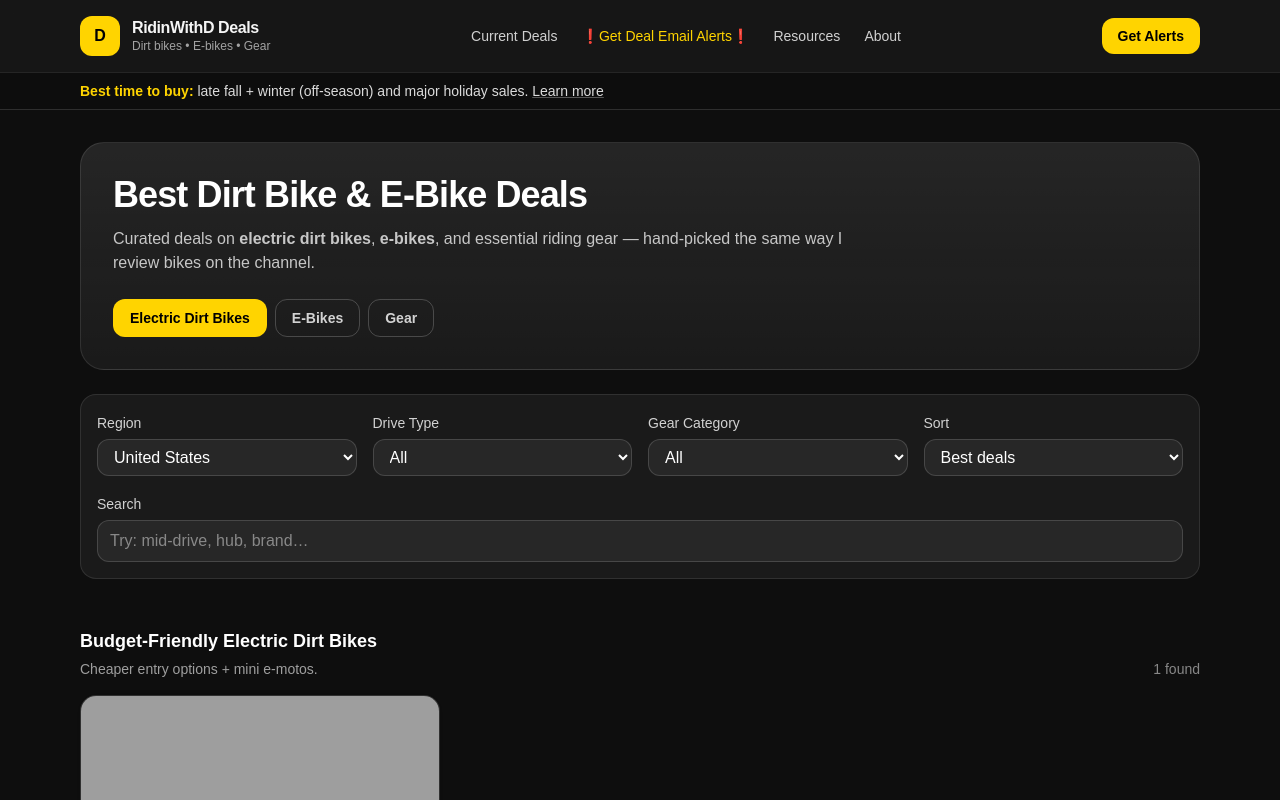
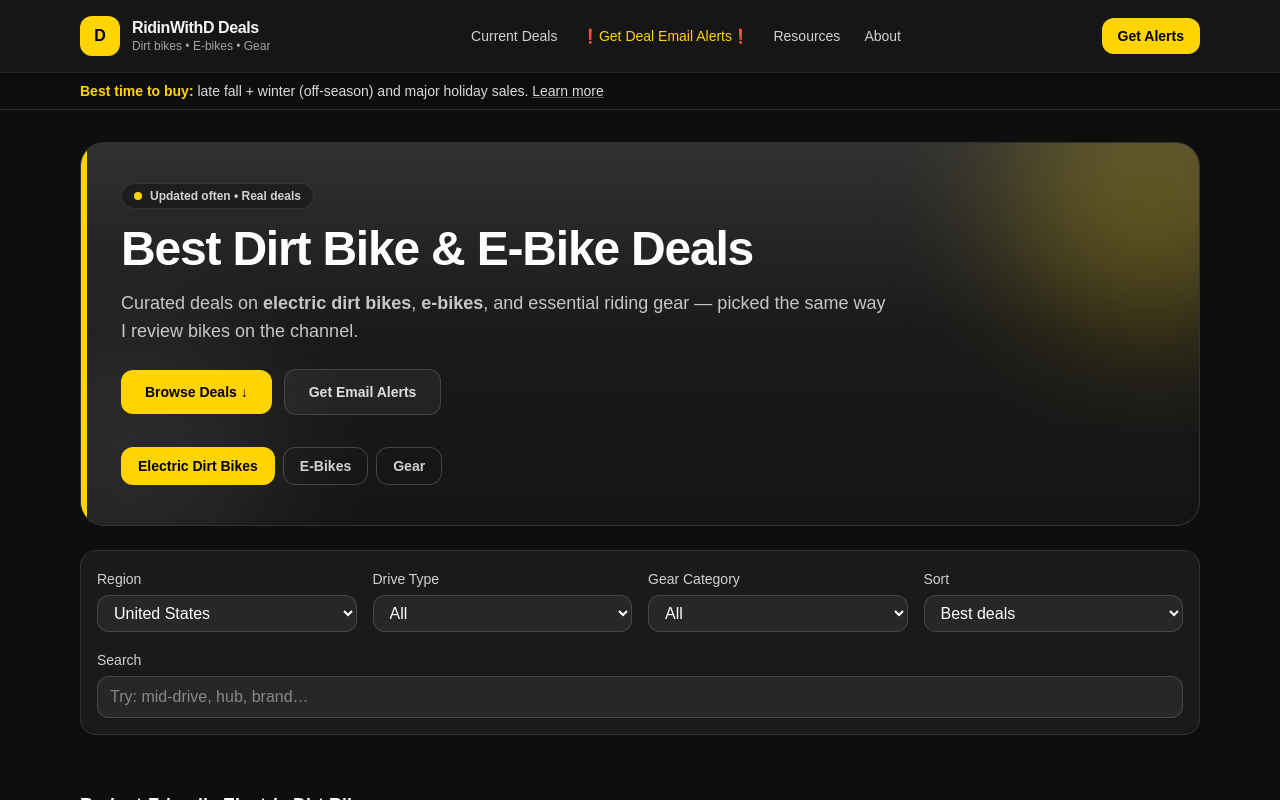
Before and after one commit to Daddison1/RidinWithD, a Next.js app: page / in a window 1280 px wide. Shown: the top 800 px of the page. Built offline with nearby package versions, Linux system fonts and the light colour scheme; grey boxes are pictures that could not be loaded.

Commit message:
Update page.tsx

```diff
--- a/app/page.tsx
+++ b/app/page.tsx
@@ -50,18 +50,18 @@ function Section({
   if (deals.length === 0) return null;
 
   return (
-    <section className="mt-12">
+    <section className="mt-14">
       <div className="flex items-end justify-between gap-4">
         <div>
           <h2 className="text-lg font-semibold text-white">{title}</h2>
-          {subtitle ? (
+          {subtitle && (
             <div className="mt-1 text-sm text-white/60">{subtitle}</div>
-          ) : null}
+          )}
         </div>
         <div className="text-sm text-white/50">{deals.length} found</div>
       </div>
 
-      <div className="mt-4 grid gap-5 sm:grid-cols-2 lg:grid-cols-3">
+      <div className="mt-5 grid gap-5 sm:grid-cols-2 lg:grid-cols-3">
         {deals.map((d) => (
           <DealCard key={d.id} deal={d} />
         ))}
@@ -118,22 +118,50 @@ export default function HomePage() {
 
   return (
     <div>
-      {/* ================= HERO SECTION ================= */}
-      <div className="relative overflow-hidden rounded-3xl border border-white/10 bg-gradient-to-b from-white/10 to-white/5 p-6 md:p-8">
-        <div className="max-w-3xl">
-          <h1 className="text-3xl font-extrabold tracking-tight text-white md:text-4xl">
+      {/* ================= HERO ================= */}
+      <div className="relative overflow-hidden rounded-3xl border border-white/10 bg-[var(--surface)] p-6 md:p-10">
+        {/* glow */}
+        <div className="pointer-events-none absolute -top-24 -right-24 h-72 w-72 rounded-full bg-[var(--accent)]/25 blur-3xl" />
+        <div className="pointer-events-none absolute -bottom-24 -left-24 h-72 w-72 rounded-full bg-white/10 blur-3xl" />
+        <div className="pointer-events-none absolute inset-0 bg-gradient-to-b from-white/10 via-transparent to-black/20" />
+
+        {/* accent bar */}
+        <div className="absolute left-0 top-0 h-full w-1.5 bg-[var(--accent)]" />
+
+        <div className="relative max-w-3xl">
+          <span className="inline-flex items-center gap-2 rounded-full border border-white/10 bg-black/30 px-3 py-1 text-xs font-semibold text-white/80">
+            <span className="h-2 w-2 rounded-full bg-[var(--accent)]" />
+            Updated often • Real deals
+          </span>
+
+          <h1 className="mt-4 text-4xl font-extrabold tracking-tight text-white md:text-5xl">
             Best Dirt Bike & E-Bike Deals
           </h1>
 
-          <p className="mt-3 text-base text-white/75">
+          <p className="mt-4 text-lg text-white/75">
             Curated deals on <b>electric dirt bikes</b>, <b>e-bikes</b>, and
-            essential riding gear — hand-picked the same way I review bikes on
-            the channel.
+            essential riding gear — picked the same way I review bikes on the
+            channel.
           </p>
+
+          <div className="mt-6 flex flex-wrap items-center gap-3">
+            <a
+              href="#results"
+              className="rounded-xl bg-[var(--accent)] px-6 py-3 text-sm font-extrabold text-black hover:opacity-90"
+            >
+              Browse Deals ↓
+            </a>
+            <a
+              href="/alerts"
+              className="rounded-xl border border-white/15 bg-white/5 px-6 py-3 text-sm font-semibold text-white/85 hover:bg-white/10"
+            >
+              Get Email Alerts
+            </a>
+          </div>
         </div>
 
         {/* Tabs */}
-        <div className="mt-6 flex flex-wrap gap-2">
+        <div className="relative mt-8 flex flex-wrap gap-2">
           {(["Electric Dirt Bikes", "E-Bikes", "Gear"] as Tab[]).map((t) => (
             <button
               key={t}
@@ -237,6 +265,8 @@ export default function HomePage() {
       </div>
 
       {/* ================= RESULTS ================= */}
+      <div id="results" />
+
       {base.length === 0 ? (
         <div className="mt-10 rounded-2xl border border-white/10 bg-white/5 p-6 text-white/70">
           No results for that tab / region / filter.
```
